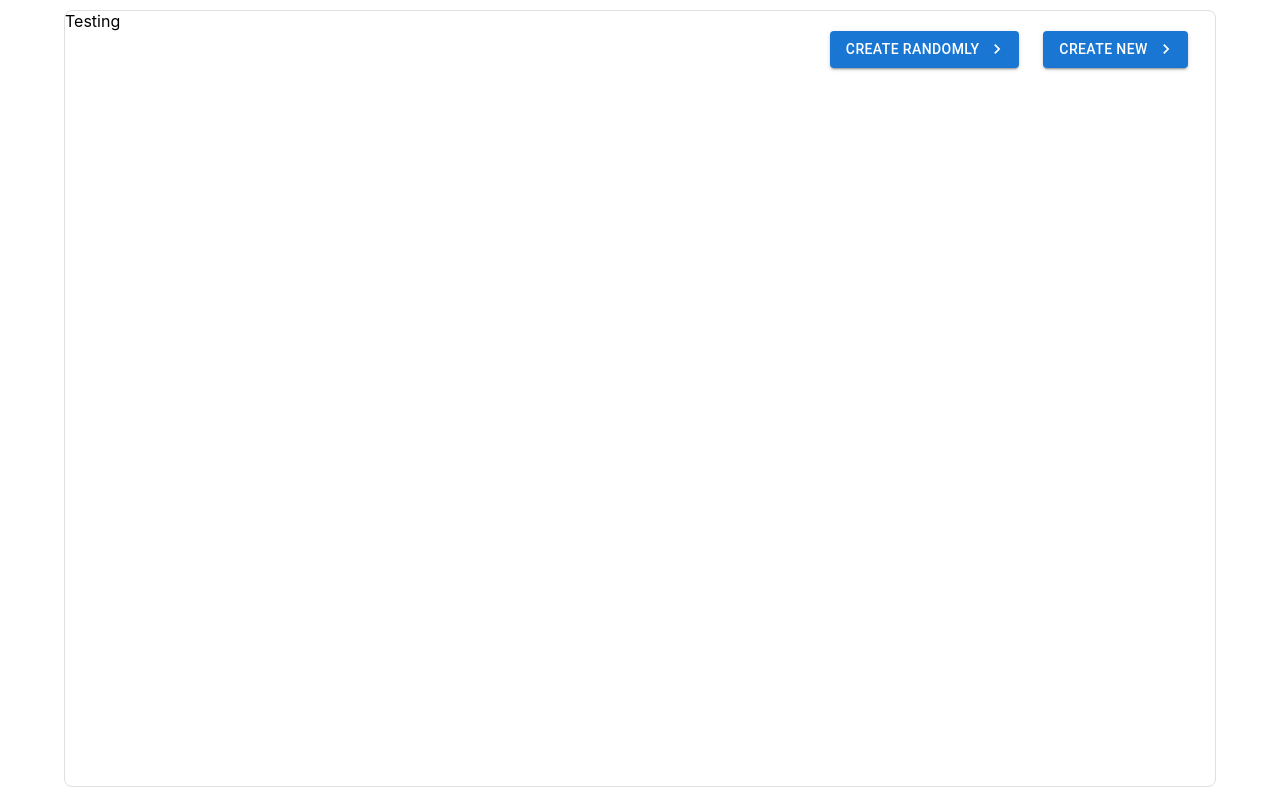
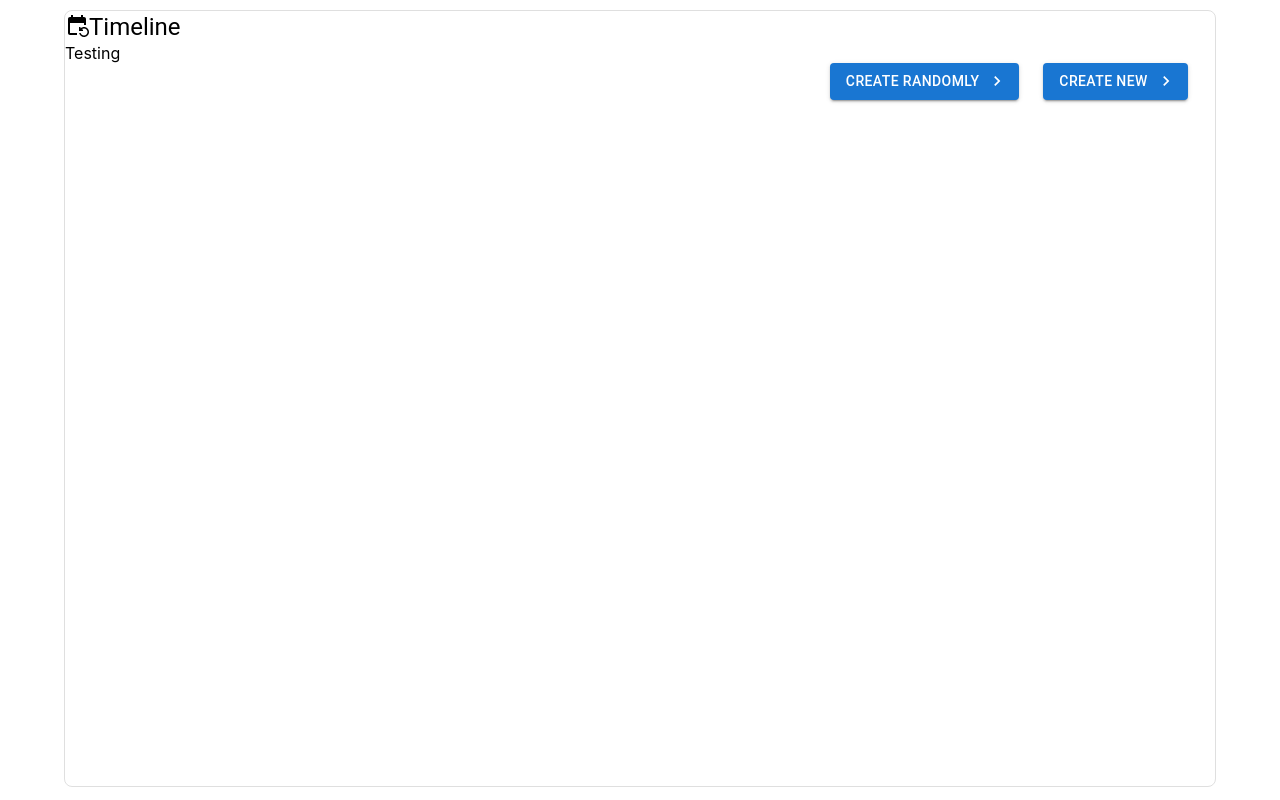
Before and after one commit to ronniery/glowing-memory, a React (Create React App) app: page / in a window 1280 px wide. Built offline with nearby package versions, Linux system fonts and the light colour scheme.

Commit message:
chore: create initial version of Header component

```diff
--- /dev/null
+++ b/src/components/Header/index.tsx
@@ -0,0 +1,31 @@
+import { JSX } from "react/jsx-runtime";
+
+import Box from "@mui/material/Box";
+import Button from "@mui/material/Button";
+import EventRepeatIcon from "@mui/icons-material/EventRepeat";
+import Grid from "@mui/material/Grid";
+import Typography from "@mui/material/Typography";
+
+const Header = (): JSX.Element => {
+  return (
+    <Box>
+      <Grid
+        container
+        direction="row"
+        justifyContent="flex-start"
+        alignItems="center"
+      >
+        <Grid item>
+          <Box>
+            <EventRepeatIcon fontSize="medium" />
+          </Box>
+        </Grid>
+        <Grid item>
+          <Typography variant="h5">Timeline</Typography>
+        </Grid>
+      </Grid>
+    </Box>
+  );
+};
+
+export default Header;
--- a/src/containers/TicketBoard/index.tsx
+++ b/src/containers/TicketBoard/index.tsx
@@ -1,10 +1,12 @@
 import { JSX } from "react/jsx-runtime";
 import { PageContainer } from "./index.styled";
 import Footer from "../../components/Footer";
+import Header from "../../components/Header";
 
 const TicketBoard = (): JSX.Element => {
   return (
     <PageContainer>
+      <Header />
       Testing
       <Footer />
     </PageContainer>
```
